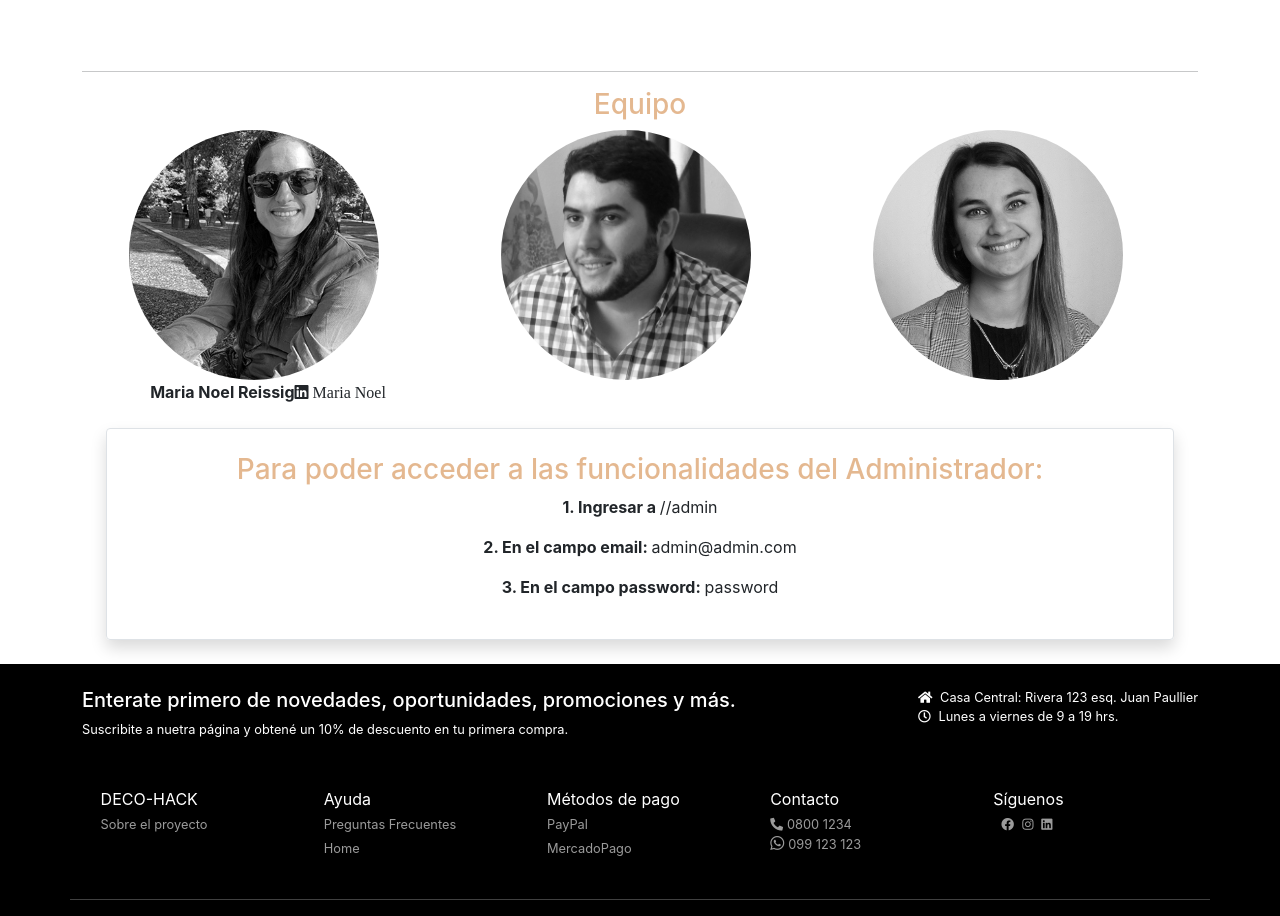
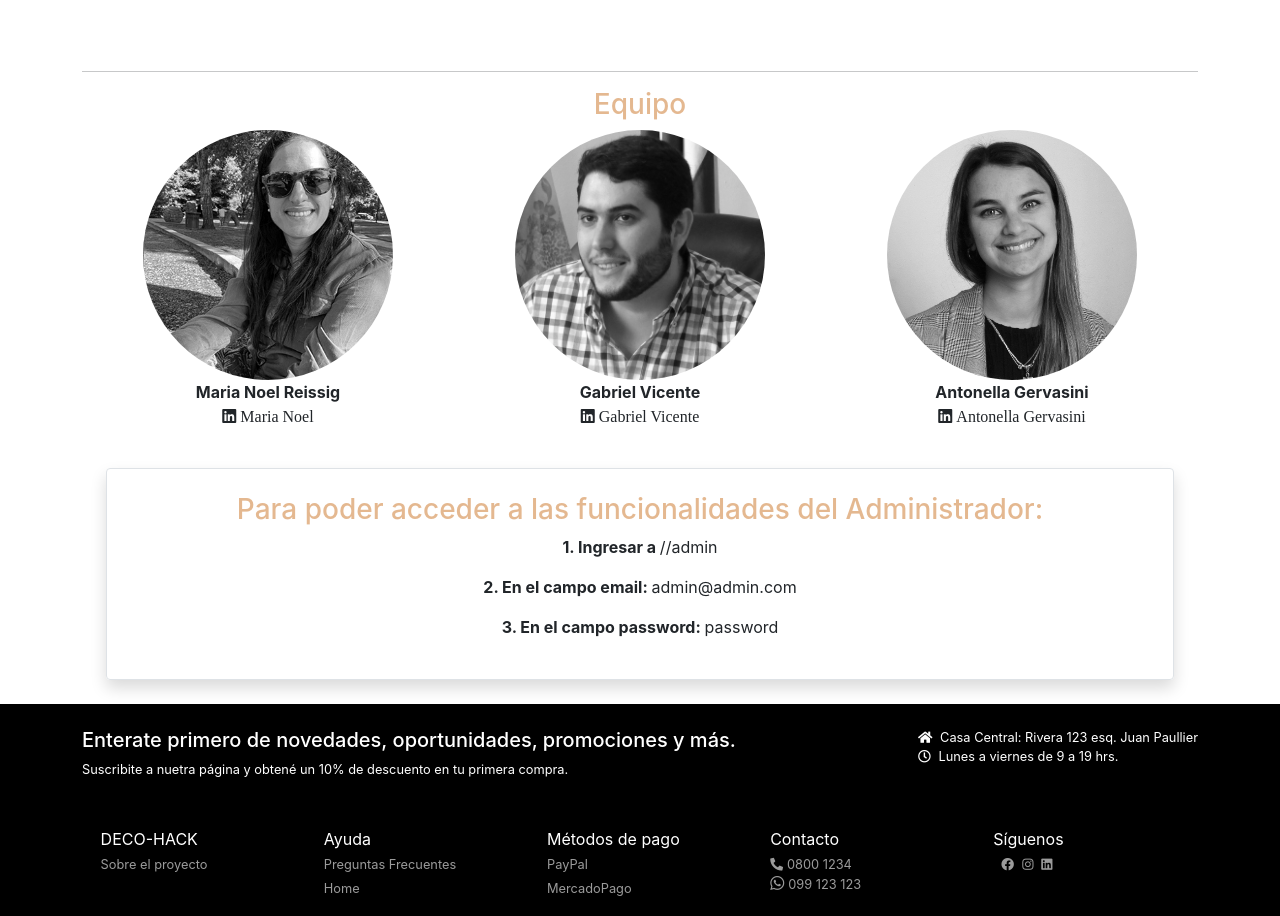
Before and after one commit to noelreissig/ecommerce-front, a React (Create React App) app: page /sobre-nosotros in a window 1280 px wide. Shown: the part 1200-2116 px from the top of the page. Built offline with nearby package versions, Linux system fonts and the light colour scheme; no server answers; a web font is replaced by a local one.

Commit message:
About Us

```diff
--- a/src/components/Navbar/Navbar.jsx
+++ b/src/components/Navbar/Navbar.jsx
@@ -45,8 +45,8 @@ function NavComponent() {
                   </NavDropdown.Item>
                 ))}
               </NavDropdown>
-							<Nav.Link href="sobre-nosotros">Nosotros</Nav.Link>
-							<Nav.Link href="contacto">Contacto</Nav.Link>
+              <Nav.Link href="/sobre-nosotros">Sobre nosotros</Nav.Link>
+              <Nav.Link href="/contacto">Contacto</Nav.Link>
             </Nav>
           </Navbar.Collapse>
 
--- a/src/components/pages/AboutUs/AboutUs.jsx
+++ b/src/components/pages/AboutUs/AboutUs.jsx
@@ -84,30 +84,47 @@ function AboutUs() {
           <h3 className={`${aboutUsStyles.title} text-center`}>Equipo</h3>
           <div className="row">
             <div className="d-flex justify-content-around">
-              <div className="col-md-3">
+              <div className="col-md-3 text-center">
                 <img
                   className={`${aboutUsStyles.imgProfile} img-fluid`}
                   src="../../img/aboutUs/Maria_Noel.png"
                   alt="María Noel_2"
                 />
-                <div className="text-center">
+                <div className="text-center ">
                   <strong>Maria Noel Reissig</strong>
-                  <i class="fab fa-linkedin"> Maria Noel</i>
+                  <p>
+                    {" "}
+                    <i class="fab fa-linkedin"> Maria Noel</i>
+                  </p>
                 </div>
               </div>
-              <div className="col-md-3">
+              <div className="col-md-3 text-center">
                 <img
                   className={`${aboutUsStyles.imgProfile} img-fluid`}
                   src="../../img/aboutUs/Gabriel.png"
                   alt="Gabriel"
                 />
+                <div className="text-center ">
+                  <strong>Gabriel Vicente</strong>
+                  <p>
+                    {" "}
+                    <i class="fab fa-linkedin"> Gabriel Vicente</i>
+                  </p>
+                </div>
               </div>
-              <div className="col-md-3">
+              <div className="col-md-3 text-center">
                 <img
                   className={`${aboutUsStyles.imgProfile} img-fluid`}
                   src="../../img/aboutUs/Antonella_2.jpg"
                   alt="Antonella"
                 />
+                <div className="text-center ">
+                  <strong>Antonella Gervasini</strong>
+                  <p>
+                    {" "}
+                    <i class="fab fa-linkedin"> Antonella Gervasini</i>
+                  </p>
+                </div>
               </div>
             </div>
           </div>
```
Lines whose indentation alone changed are shown as unchanged.
